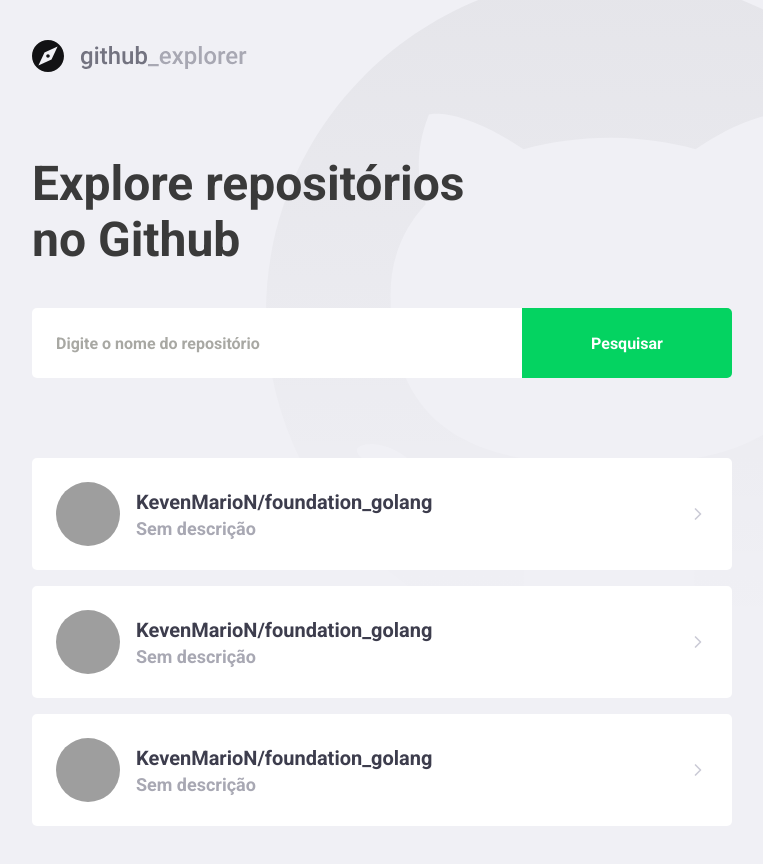
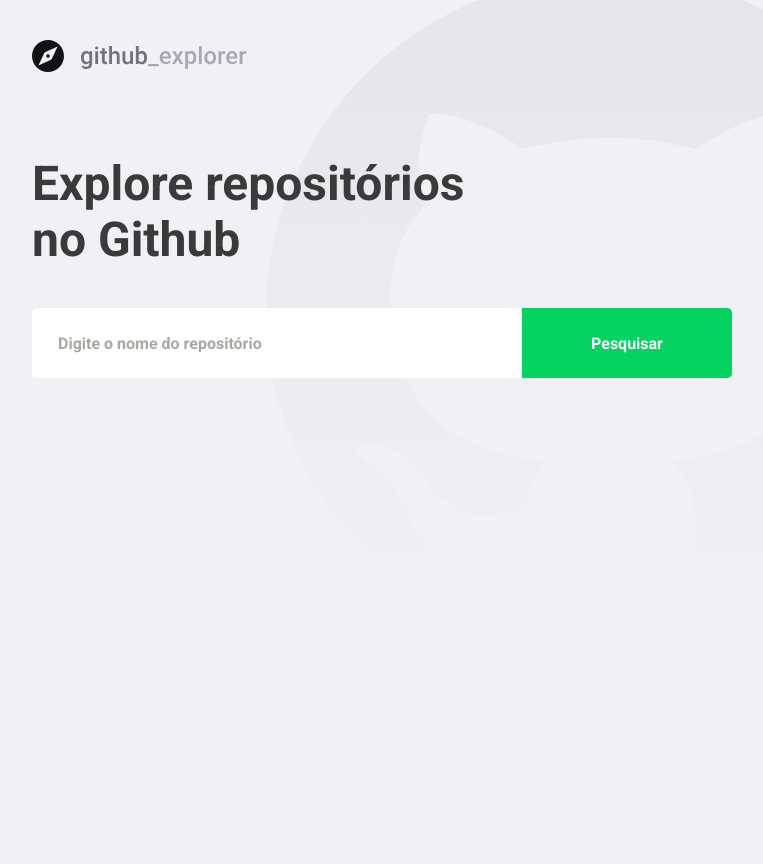
Before and after one commit to KevenMarioN/github_explorer, a React (Create React App) app: page / in a window 1280 px wide. Shown: the whole page, without its empty margins (148-911 px from the left). After the commit the page ends 800 px from the top, so only its background shows below. Built offline with nearby package versions, Linux system fonts and the light colour scheme; grey boxes are pictures that could not be loaded.

Commit message:
feat: :sparkles: tratation of errors

```diff
--- a/package.json
+++ b/package.json
@@ -10,6 +10,7 @@
     "@types/node": "^16.11.33",
     "@types/react": "^18.0.9",
     "@types/react-dom": "^18.0.3",
+    "axios": "^0.27.2",
     "polished": "^4.2.2",
     "react": "^18.1.0",
     "react-dom": "^18.1.0",
--- a/src/pages/Dashboard/index.tsx
+++ b/src/pages/Dashboard/index.tsx
@@ -1,45 +1,69 @@
-import React from 'react';
+/* eslint-disable react/jsx-no-bind */
+import React, { FormEvent, useState } from 'react';
 import { FiChevronRight } from 'react-icons/fi';
 
-import { Title, Form, Repositories } from './styles';
+import {
+  Title, Form, Repositories, Error,
+} from './styles';
 import logoImg from '../../assets/logo.svg';
+import api from '../../services/api';
 
+interface Repository {
+  full_name: string;
+  description: string;
+  owner: {
+    login: string;
+    avatar_url: string;
+  };
+}
 function Dashboard(): JSX.Element {
+  const [newRepo, setNewRepo] = useState('');
+  const [inputError, setInputError] = useState('');
+  const [repositories, setRepositories] = useState<Repository[]>([]);
+
+  async function handleAddRepository(event: FormEvent<HTMLFormElement>) {
+    event.preventDefault();
+    if (!newRepo) {
+      setInputError('Digite o autor/nome do repositório');
+      return;
+    }
+    try {
+      const { data } = await api.get<Repository>(`/repos/${newRepo}`);
+      const repository = data;
+      setRepositories([...repositories, repository]);
+      setNewRepo('');
+      setInputError('');
+    } catch (err) {
+      setInputError('Erro na busca por esse repositório');
+    }
+  }
   return (
     <>
       <img src={logoImg} alt="Github Explorer" />
       <Title>Explore repositórios no Github</Title>
 
-      <Form>
-        <input placeholder="Digite o nome do repositório" />
+      <Form hasError={!!inputError} onSubmit={handleAddRepository}>
+        <input
+          value={newRepo}
+          onChange={(e) => setNewRepo(e.target.value)}
+          placeholder="Digite o nome do repositório"
+        />
         <button type="submit">Pesquisar</button>
       </Form>
-
+      {
+     inputError && <Error>{inputError}</Error>
+   }
       <Repositories>
-        <a href="teste">
-          <img src="https://avatars.githubusercontent.com/u/51131707?v=4" alt="Keven" />
-          <div>
-            <strong>KevenMarioN/foundation_golang</strong>
-            <p>Sem descrição</p>
-          </div>
-          <FiChevronRight size={20} />
-        </a>
-        <a href="teste">
-          <img src="https://avatars.githubusercontent.com/u/51131707?v=4" alt="Keven" />
-          <div>
-            <strong>KevenMarioN/foundation_golang</strong>
-            <p>Sem descrição</p>
-          </div>
-          <FiChevronRight size={20} />
-        </a>
-        <a href="teste">
-          <img src="https://avatars.githubusercontent.com/u/51131707?v=4" alt="Keven" />
-          <div>
-            <strong>KevenMarioN/foundation_golang</strong>
-            <p>Sem descrição</p>
-          </div>
-          <FiChevronRight size={20} />
-        </a>
+        {repositories.map((repository) => (
+          <a key={repository.full_name} href="teste">
+            <img src={repository.owner.avatar_url} alt={repository.owner.login} />
+            <div>
+              <strong>{repository.full_name}</strong>
+              <p>{repository.description}</p>
+            </div>
+            <FiChevronRight size={20} />
+          </a>
+        ))}
       </Repositories>
     </>
   );
--- a/src/pages/Dashboard/styles.ts
+++ b/src/pages/Dashboard/styles.ts
@@ -1,6 +1,10 @@
 /* eslint-disable import/prefer-default-export */
-import styled from 'styled-components';
+import styled, { css } from 'styled-components';
 import { shade } from 'polished';
+
+interface FormProps {
+  hasError : boolean;
+}
 
 export const Title = styled.h1`
   font-size: 48px;
@@ -11,7 +15,7 @@
   margin-top: 80px;
 `;
 
-export const Form = styled.form`
+export const Form = styled.form<FormProps>`
   margin-top: 40px;
   max-width: 700px;
 
@@ -24,7 +28,12 @@
     border: 0;
     border-radius: 5px 0 0 5px;
     color: #3a3a3a;
-
+    border: 2px solid #fff;
+    border-right: 0;
+    ${(props) => props.hasError
+    && css`
+    border-color: #c53030;
+    `}
     &::placeholder {
       color: #a8a8a3
     }
@@ -76,7 +85,8 @@
     }
 
     div {
-      margin-left:  16px;
+      margin: 0 16px;
+      flex : 1
     }
     strong {
       font-size : 20px;
@@ -94,3 +104,9 @@
     }
   }
 `;
+
+export const Error = styled.span`
+  display : block;
+  color:#c53030;
+  margin-top: 8px;
+`;
--- /dev/null
+++ b/src/services/api.ts
@@ -0,0 +1,7 @@
+import axios from 'axios';
+
+const api = axios.create({
+  baseURL: 'https://api.github.com',
+});
+
+export default api;
```
Also changed, not shown: .eslintrc.json, 1 other file (tests, documents, lock files or other folders).
